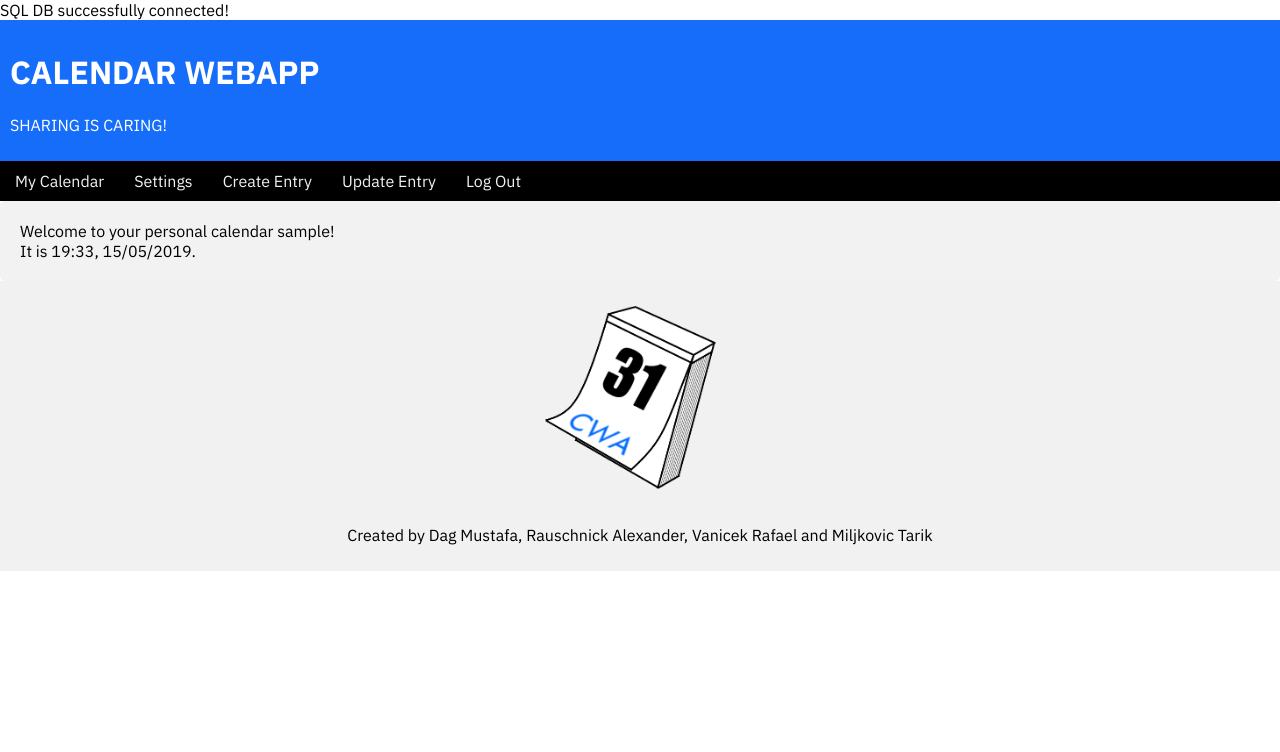
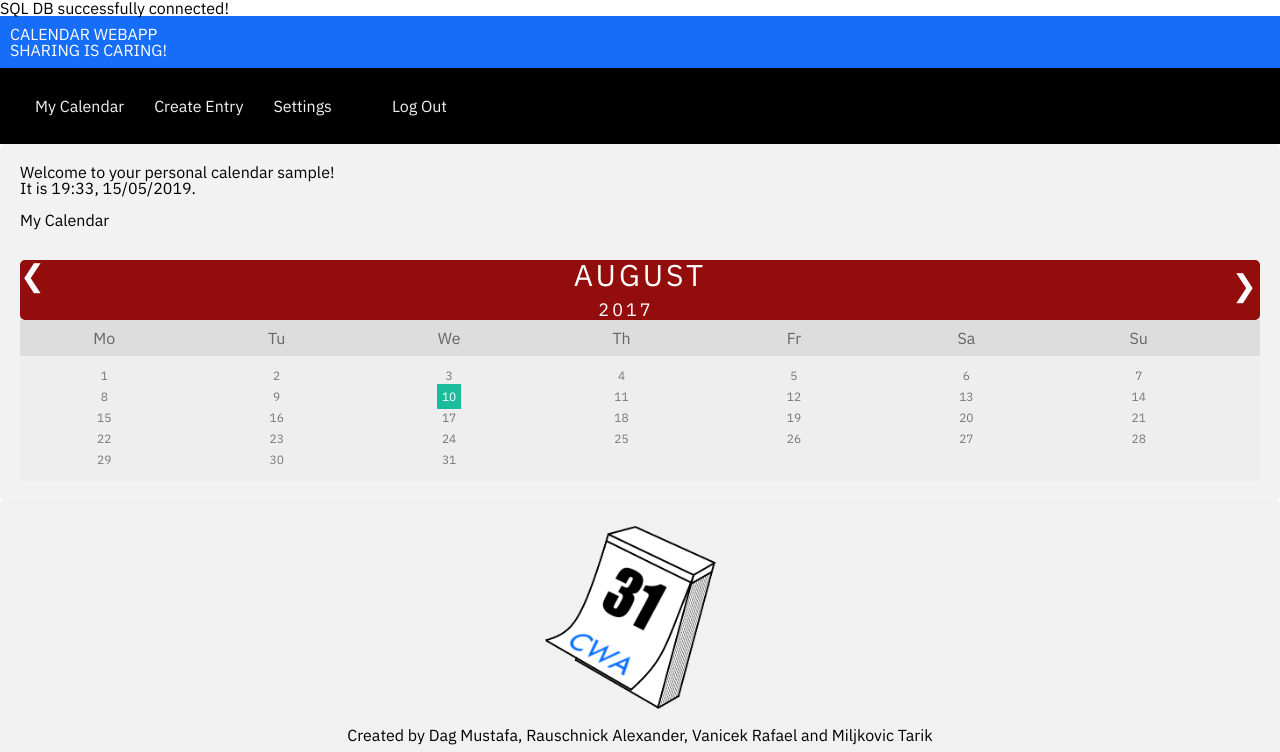
Before and after one commit to tarikmiljkovic/calendar, a PHP site: page / in a window 1280 px wide. Shown: the top 752 px of the page. Run offline with PHP 8.4, Linux system fonts and the light colour scheme; the visitor is signed in with stand-in values (Sample User, id 1).

Commit message:
Changed Navigation bar -> Drop down
Still a little bit bugged regarding the hovering

```diff
--- a/css/main.css
+++ b/css/main.css
@@ -13,13 +13,49 @@
     color: white;
     padding: 10px;
     text-transform: uppercase;
-
   }
   /* Style the topnavigation bar*/
   .topnav {
     overflow: hidden;
     background-color: black;
   }
+
+  /* Dropdown container - positioning*/
+  .dropdown {
+  float: left;
+  overflow: hidden;
+  background-color: #744A4A;
+  overflow: hidden;
+  background-color: black;
+  margin: 0;
+  padding: 0;
+
+}
+/*Dropdown content*/
+.dropdown-content {
+  display: none;
+  position: absolute;
+  top: 124px;
+  background-color: #744A4A;
+  min-width: 160px;
+  box-shadow: 0px 8px 16px 0px rgba(0,0,0,1.0);
+  border: 2px solid black;
+  z-index: 1;
+}
+
+.dropdown .dropbtn {
+  color: #f2f2f2;
+  text-align: left;
+  margin: 0;
+}
+
+.dropdown:hover .dropdown-content {
+  display: block;
+  background-color: #930C0C;
+  position: fixed;
+}
+
+
   /* Style the topnavigation bar*/
   .topnav a {
     float: left;
@@ -45,11 +81,6 @@
     display: table;
     clear: both;
   }
-
-
-
-
-
 
   /* Responsive layout - makes the three columns stack on top of each other instead of next to each other */
   @media screen and (max-width: 600px) {
--- a/loginnav.inc.php
+++ b/loginnav.inc.php
@@ -1,6 +1,55 @@
 
+  <div class="topnav" id="Topnav">
   <a href="index.php?content=myCalendar">My Calendar</a>
-  <a href="index.php?content=settings">Settings</a>
-  <a href="index.php?content=createEntry">Create Entry</a>
-  <a href="index.php?content=updateEntry">Update Entry</a>
-  <a href="index.php?content=logout">Log Out</a>
+
+  <!-- define dropdown button for entry creation -->
+  <div class="dropdown">
+
+    <!-- "myFunction() needs to be linked !! /js/Topnav.js -->
+    <a href="#" onclick="myFunction()" class="dropbtn">Create Entry</a>
+      <!--<i class="fa fa-caret-down"></i>-->
+    <div id="myDropdown" class="dropdown-content">
+      <form id="createEntry" method="post" action="saveEntryDB.php">
+        Text <input type="text" id="text" name="text" required>
+        <br><br>
+        Date: <input type="date" id="date" name="date" value="2019-01-01" min="2018-01-01" required>
+        <br><br>
+        Time: <input type="time" id="time" name="time" value="HH:mm" min="00:00" max="23:59" required>
+        <br><br>
+        Type:
+        <input type="radio" name="type" id="type" value="private" required>private
+        <input type="radio" name="type"  id="type" value="public" required>public
+        <input type="radio" name="type"  id = "type" value="to do" required>to do
+	      <br><br>
+         <input type="submit" id="saveEntry" value="Submit">
+      </form>
+  </div>
+  </div>
+    <!-- define dropdown button for settings -->
+  <div class="dropdown">
+    <a href="#" class="dropbtn">Settings
+      <i class="fa fa-caret-down"></i>
+    </button>
+    <div class="dropdown-content">
+     <form id="sendSettings" method="post" action="savesettings.php">
+                </tr>
+                <tr>
+                    <th><h5><b>View</b></h5></th>
+                    <td>
+                    <input name="radio1" type="radio" value="Day" />Day<br>
+                    <input name="radio2" type="radio" value="Week" />Week<br>
+                    <input name="radio3" type="radio" value="Month" />Month<br>
+                    </td>
+
+                    <td>
+                    <input name="option4" type="checkbox" />Shared entries<br>
+                    <input name="option5" type="checkbox" />Holidays<br>
+                    <input name="option6" type="checkbox" />Personal entries<br>
+                    </td>
+                </tr>
+            </table>
+            <input type="submit" value="Save">
+            </form>
+    </div>
+   </div>
+<a href="index.php?content=logout">Log Out</a>
--- a/main.inc.php
+++ b/main.inc.php
@@ -1,5 +1,15 @@
+<!DOCTYPE html>
+<html>
+<head>
+  <link rel="stylesheet" href="css/reset.css">
+  <link rel="stylesheet" href="css/main.css">
+  <link rel="stylesheet" href="css/calendar.css">
+</head>
+<body>
+
 <?php
   if (isset($_SESSION['login'])){
+
   echo "Welcome to your personal calendar " . $_SESSION['login'];
 	echo "!<br>";
 	echo "It is ";
@@ -8,6 +18,8 @@
 	echo ", ";
 	echo $date = date('d/m/Y', time());
 	echo ".";
+  echo "<br></br>";
+  include("myCalendar.inc.php");
 
   }
   else
--- a/myCalendar.inc.php
+++ b/myCalendar.inc.php
@@ -8,7 +8,7 @@
 <body>
 
 <h1>My Calendar</h1>
-
+<br></br>
 <!-- Ajax -->
 
 
```
Also changed, not shown: createEntry.inc.php (+4 -3 lines), createEntrydrop.inc.php (added, +13 -0 lines), css/js/Topnav.js (added, +30 -0 lines). Lines whose indentation alone changed are shown as unchanged.
